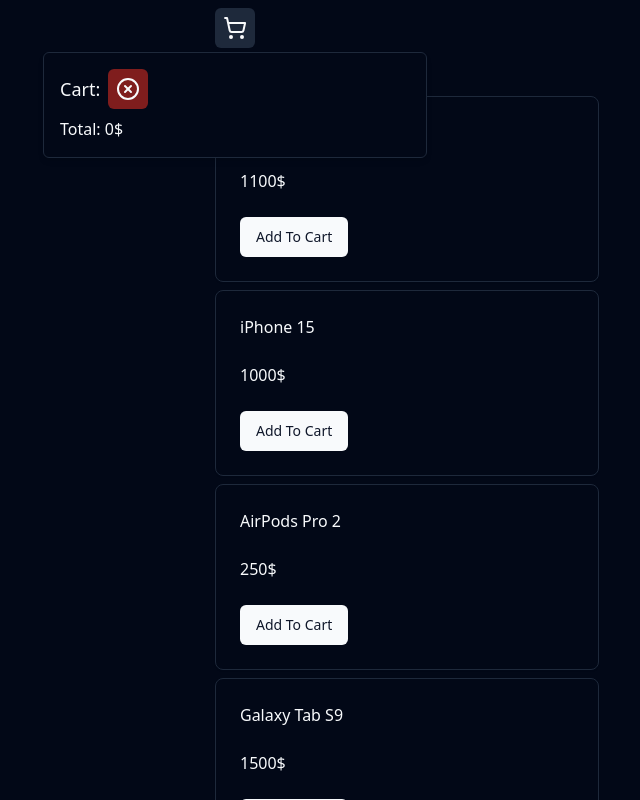
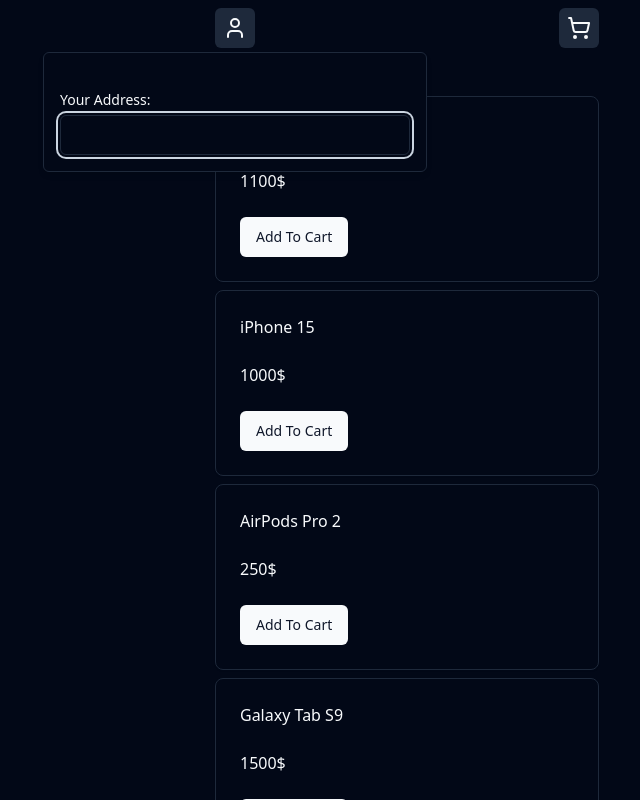
Before and after one commit to Beamlak996/zustand-tutorial, a React (Vite) app: page / in a window 1280 px wide. Both pictures are taken after a click on the button 468 px from the left and 28 px from the top of the page. Shown: the top 800 px of the page, without its empty margins (233-873 px from the left). Built offline with nearby package versions, Linux system fonts and the light colour scheme.

Commit message:
user component done

```diff
--- a/package.json
+++ b/package.json
@@ -10,6 +10,7 @@
     "preview": "vite preview"
   },
   "dependencies": {
+    "@radix-ui/react-label": "^2.1.0",
     "@radix-ui/react-popover": "^1.1.1",
     "@radix-ui/react-slot": "^1.1.0",
     "class-variance-authority": "^0.7.0",
--- a/src/App.tsx
+++ b/src/App.tsx
@@ -1,3 +1,4 @@
+import { User } from "./components/User";
 import { Cart } from "./components/cart";
 import { ChangeQtyButton } from "./components/change-qty-button";
 import { Button } from "./components/ui/button";
@@ -16,7 +17,10 @@
 
   return (
     <main className="space-y-2 dark h-screen bg-background max-w-sm mx-auto mt-2">
-      <Cart />
+      <div className="w-full flex items-center justify-between">
+        <User />
+        <Cart />
+      </div>
       <h1 className="text-2xl">Products:</h1>
       <div className="space-y-2">
         {PRODUCTS_DATA.map((product) => (
--- /dev/null
+++ b/src/components/ui/input.tsx
@@ -0,0 +1,25 @@
+import * as React from "react"
+
+import { cn } from "@/lib/utils"
+
+export interface InputProps
+  extends React.InputHTMLAttributes<HTMLInputElement> {}
+
+const Input = React.forwardRef<HTMLInputElement, InputProps>(
+  ({ className, type, ...props }, ref) => {
+    return (
+      <input
+        type={type}
+        className={cn(
+          "flex h-10 w-full rounded-md border border-input bg-background px-3 py-2 text-sm ring-offset-background file:border-0 file:bg-transparent file:text-sm file:font-medium placeholder:text-muted-foreground focus-visible:outline-none focus-visible:ring-2 focus-visible:ring-ring focus-visible:ring-offset-2 disabled:cursor-not-allowed disabled:opacity-50",
+          className
+        )}
+        ref={ref}
+        {...props}
+      />
+    )
+  }
+)
+Input.displayName = "Input"
+
+export { Input }
--- /dev/null
+++ b/src/components/ui/label.tsx
@@ -0,0 +1,24 @@
+import * as React from "react"
+import * as LabelPrimitive from "@radix-ui/react-label"
+import { cva, type VariantProps } from "class-variance-authority"
+
+import { cn } from "@/lib/utils"
+
+const labelVariants = cva(
+  "text-sm font-medium leading-none peer-disabled:cursor-not-allowed peer-disabled:opacity-70"
+)
+
+const Label = React.forwardRef<
+  React.ElementRef<typeof LabelPrimitive.Root>,
+  React.ComponentPropsWithoutRef<typeof LabelPrimitive.Root> &
+    VariantProps<typeof labelVariants>
+>(({ className, ...props }, ref) => (
+  <LabelPrimitive.Root
+    ref={ref}
+    className={cn(labelVariants(), className)}
+    {...props}
+  />
+))
+Label.displayName = LabelPrimitive.Root.displayName
+
+export { Label }
--- /dev/null
+++ b/src/components/user.tsx
@@ -0,0 +1,44 @@
+import { useStore } from "@/store/store"
+import { useShallow } from "zustand/react/shallow";
+import { Button } from "./ui/button"
+import { Popover, PopoverContent, PopoverTrigger } from "./ui/popover"
+import { UserIcon } from "lucide-react";
+import { Label } from "./ui/label";
+import { Input } from "./ui/input";
+
+
+
+export const User = () => {
+    const { address, setAddress, userName, fullName } = useStore(
+      useShallow((state) => ({
+        address: state.address,
+        setAddress: state.setAddress,
+        userName: state.userName,
+        fullName: state.fullName,
+      }))
+    );
+
+    return (
+      <Popover>
+        <PopoverTrigger asChild>
+          <Button variant="secondary" size="icon">
+            <UserIcon />
+          </Button>
+        </PopoverTrigger>
+        <PopoverContent className="overflow-y-auto  space-y-4 w-96">
+          <div className="flex flex-col gap-2 justify-center">
+            <p>{fullName}</p>
+            <p className="text-sm text-muted-foreground">{userName}</p>
+          </div>
+          <div className="flex flex-col gap-2 justify-center">
+            <Label htmlFor="address">Your Address:</Label>
+            <Input
+              id="address"
+              value={address}
+              onChange={(e) => setAddress(e.target.value)}
+            />
+          </div>
+        </PopoverContent>
+      </Popover>
+    );
+}
```
Also changed, not shown: 1 other file (tests, documents, lock files or other folders).
